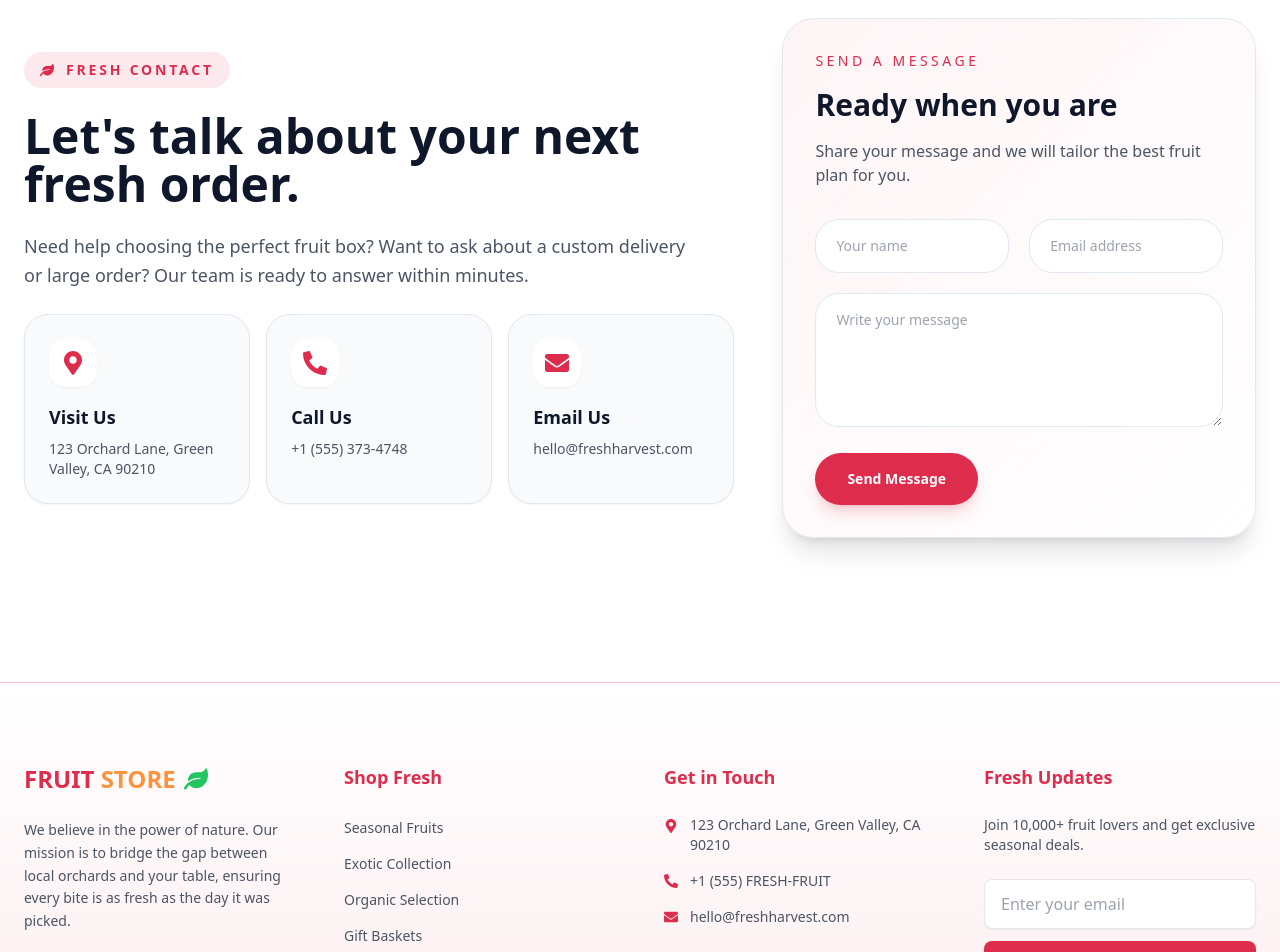
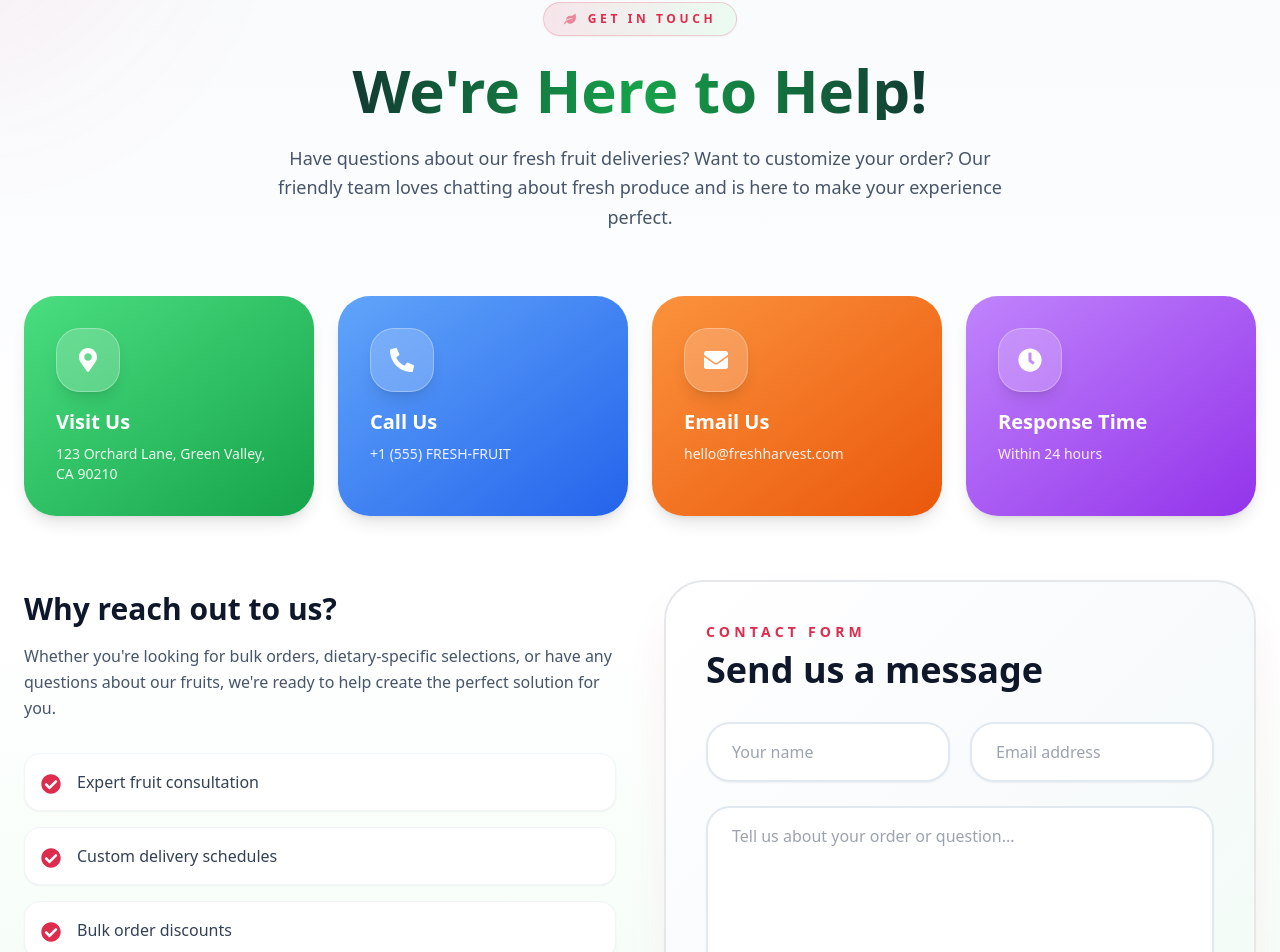
Before and after one commit to KashifSaeed1/Fruitstore-landing-page, a React (Vite) app: page / in a window 1280 px wide. Shown: the part 4584-5536 px from the top of the page. Built offline with nearby package versions, Linux system fonts and the light colour scheme; a web font is replaced by a local one.

Commit message:
chore: update contact section

```diff
--- a/src/components/Contact/Contact.jsx
+++ b/src/components/Contact/Contact.jsx
@@ -1,23 +1,49 @@
 import { useState } from "react";
 import { motion } from "framer-motion";
-import { FaPhoneAlt, FaEnvelope, FaMapMarkerAlt, FaLeaf } from "react-icons/fa";
+import { FaPhoneAlt, FaEnvelope, FaMapMarkerAlt, FaLeaf, FaClock, FaCheckCircle } from "react-icons/fa";
 import { toast, Toaster } from "react-hot-toast";
+
+const containerVariants = {
+  hidden: { opacity: 0 },
+  visible: {
+    opacity: 1,
+    transition: { staggerChildren: 0.15, delayChildren: 0.2 },
+  },
+};
+
+const itemVariants = {
+  hidden: { y: 20, opacity: 0 },
+  visible: {
+    y: 0,
+    opacity: 1,
+    transition: { duration: 0.6, ease: [0.22, 1, 0.36, 1] },
+  },
+};
 
 const contactDetails = [
   {
     title: "Visit Us",
     description: "123 Orchard Lane, Green Valley, CA 90210",
-    icon: <FaMapMarkerAlt className="text-primary text-2xl" />,
+    icon: <FaMapMarkerAlt className="text-white text-2xl" />,
+    gradient: "from-green-400 to-green-600",
   },
   {
     title: "Call Us",
-    description: "+1 (555) 373-4748",
-    icon: <FaPhoneAlt className="text-primary text-2xl" />,
+    description: "+1 (555) FRESH-FRUIT",
+    icon: <FaPhoneAlt className="text-white text-2xl" />,
+    gradient: "from-blue-400 to-blue-600",
   },
   {
     title: "Email Us",
     description: "hello@freshharvest.com",
-    icon: <FaEnvelope className="text-primary text-2xl" />,
+    icon: <FaEnvelope className="text-white text-2xl" />,
+    gradient: "from-orange-400 to-orange-600",
+  },
+  {
+    title: "Response Time",
+    description: "Within 24 hours",
+    icon: <FaClock className="text-white text-2xl" />,
+    gradient: "from-purple-400 to-purple-600",
   },
 ];
 
@@ -40,93 +66,175 @@ const Contact = () => {
   };
 
   return (
-    <section id="contact" className="bg-white pt-24 pb-16">
+    <section id="contact" className="relative py-20 bg-gradient-to-b from-slate-50 via-white to-green-50 overflow-hidden">
       <Toaster position="top-right" />
 
-      <div className="container mx-auto px-6">
-        <div className="grid gap-12 lg:grid-cols-[1.2fr_0.8fr] items-center">
+      {/* Decorative background elements */}
+      <div className="absolute top-0 left-0 w-96 h-96 bg-gradient-to-br from-primary/10 to-transparent rounded-full blur-3xl -translate-x-1/2 -translate-y-1/2 pointer-events-none" />
+      <div className="absolute bottom-0 right-0 w-96 h-96 bg-gradient-to-br from-green-200/20 to-transparent rounded-full blur-3xl translate-x-1/2 translate-y-1/2 pointer-events-none" />
+
+      <div className="container mx-auto px-6 relative z-10">
+        {/* Header */}
         <motion.div
-            initial={{ y: 30, opacity: 0 }}
-            whileInView={{ y: 0, opacity: 1 }}
+          variants={containerVariants}
+          initial="hidden"
+          whileInView="visible"
           viewport={{ once: true }}
-            transition={{ duration: 0.7 }}
-            className="space-y-6"
+          className="text-center mb-16 max-w-3xl mx-auto"
         >
-            <div className="inline-flex items-center gap-3 bg-primary/10 text-primary rounded-full px-4 py-2 text-sm font-semibold uppercase tracking-[0.2em]">
-              <FaLeaf />
-              Fresh Contact
+          <motion.div variants={itemVariants} className="inline-flex items-center gap-3 bg-gradient-to-r from-primary/10 to-green-100/50 text-primary rounded-full px-5 py-2 text-xs font-bold uppercase tracking-[0.3em] border border-primary/20 shadow-sm">
+            <FaLeaf className="animate-pulse" />
+            Get in Touch
+          </motion.div>
+
+          <motion.h2 variants={itemVariants} className="mt-6 text-5xl md:text-6xl font-black bg-gradient-to-r from-slate-900 via-green-600 to-slate-900 bg-clip-text text-transparent leading-tight">
+            We're Here to Help!
+          </motion.h2>
+
+          <motion.p variants={itemVariants} className="mt-6 text-lg text-slate-600 leading-relaxed">
+            Have questions about our fresh fruit deliveries? Want to customize your order? Our friendly team loves chatting about fresh produce and is here to make your experience perfect.
+          </motion.p>
+        </motion.div>
+
+        {/* Contact Details Grid */}
+        <motion.div
+          variants={containerVariants}
+          initial="hidden"
+          whileInView="visible"
+          viewport={{ once: true }}
+          className="grid grid-cols-1 sm:grid-cols-2 lg:grid-cols-4 gap-6 mb-16"
+        >
+          {contactDetails.map((detail, index) => (
+            <motion.div
+              key={detail.title}
+              variants={itemVariants}
+              whileHover={{ y: -8 }}
+              className={`bg-gradient-to-br ${detail.gradient} rounded-[2rem] p-8 text-white shadow-lg shadow-${detail.gradient.split('-')[1]}-500/20 cursor-pointer relative overflow-hidden group`}
+            >
+              <div className="absolute inset-0 bg-white/10 opacity-0 group-hover:opacity-100 transition-opacity duration-300" />
+              <div className="relative z-10 space-y-4">
+                <motion.div
+                  whileHover={{ scale: 1.2, rotate: 10 }}
+                  className="inline-flex h-16 w-16 items-center justify-center rounded-3xl bg-white/20 backdrop-blur-md border border-white/30 shadow-lg"
+                >
+                  {detail.icon}
+                </motion.div>
+                <div>
+                  <h3 className="text-xl font-bold">{detail.title}</h3>
+                  <p className="text-sm opacity-90 mt-2">{detail.description}</p>
                 </div>
-            <h2 className="text-4xl md:text-5xl font-bold text-slate-900 leading-tight">
-              Let's talk about your next fresh order.
-            </h2>
-            <p className="max-w-2xl text-gray-600 text-lg leading-relaxed">
-              Need help choosing the perfect fruit box? Want to ask about a custom delivery or large order? Our team is ready to answer within minutes.
-            </p>
-            <div className="grid gap-4 sm:grid-cols-3">
-              {contactDetails.map((detail) => (
-                <div
-                  key={detail.title}
-                  className="rounded-3xl border border-slate-200 bg-slate-50 p-6 shadow-sm transition hover:-translate-y-1 hover:shadow-md"
-                >
-                  <div className="mb-4 flex h-12 w-12 items-center justify-center rounded-2xl bg-white text-primary shadow-sm">
-                    {detail.icon}
-                  </div>
-                  <h3 className="font-semibold text-lg text-slate-900">{detail.title}</h3>
-                  <p className="mt-2 text-sm text-gray-600">{detail.description}</p>
-                </div>
-              ))}
               </div>
             </motion.div>
+          ))}
+        </motion.div>
 
+        {/* Main Content Grid */}
+        <div className="grid gap-12 lg:grid-cols-2 items-center">
+          {/* Left Column - Info */}
           <motion.div
-            initial={{ y: 30, opacity: 0 }}
-            whileInView={{ y: 0, opacity: 1 }}
+            variants={containerVariants}
+            initial="hidden"
+            whileInView="visible"
             viewport={{ once: true }}
-            transition={{ duration: 0.7, delay: 0.1 }}
-            className="rounded-[2rem] border border-slate-200 bg-gradient-to-br from-primary/5 to-white p-8 shadow-xl"
+            className="space-y-8"
           >
-            <div className="space-y-4">
-              <p className="text-sm uppercase tracking-[0.25em] text-primary">Send a message</p>
-              <h3 className="text-3xl font-bold text-slate-900">Ready when you are</h3>
-              <p className="text-gray-600">
-                Share your message and we will tailor the best fruit plan for you.
+            <motion.div variants={itemVariants} className="space-y-4">
+              <h3 className="text-3xl font-bold text-slate-900">Why reach out to us?</h3>
+              <p className="text-slate-600 leading-relaxed">
+                Whether you're looking for bulk orders, dietary-specific selections, or have any questions about our fruits, we're ready to help create the perfect solution for you.
               </p>
+            </motion.div>
+
+            {/* Benefits List */}
+            <motion.div variants={itemVariants} className="space-y-4">
+              {[
+                "Expert fruit consultation",
+                "Custom delivery schedules",
+                "Bulk order discounts",
+                "Seasonal recommendations",
+              ].map((benefit, index) => (
+                <motion.div
+                  key={index}
+                  whileHover={{ x: 8 }}
+                  className="flex items-start gap-4 rounded-2xl bg-white p-4 shadow-sm border border-slate-100 hover:border-primary/30 transition"
+                >
+                  <FaCheckCircle className="text-primary text-xl shrink-0 mt-1" />
+                  <p className="text-slate-700 font-medium">{benefit}</p>
+                </motion.div>
+              ))}
+            </motion.div>
+
+            <motion.div variants={itemVariants} className="rounded-2xl bg-gradient-to-br from-primary/5 to-green-100/30 p-6 border border-primary/20">
+              <p className="text-sm text-slate-600">
+                <span className="font-bold text-slate-900">Average response time:</span> Within 2 hours during business hours (Mon-Sat, 8 AM - 7 PM)
+              </p>
+            </motion.div>
+          </motion.div>
+
+          {/* Right Column - Form */}
+          <motion.div
+            initial={{ scale: 0.9, opacity: 0 }}
+            whileInView={{ scale: 1, opacity: 1 }}
+            viewport={{ once: true }}
+            transition={{ duration: 0.6 }}
+            className="rounded-[2.5rem] border-2 border-gradient-to-br from-primary/40 to-green-200/40 bg-gradient-to-br from-white via-slate-50 to-green-50 p-8 md:p-10 shadow-2xl shadow-primary/10"
+          >
+            <div className="space-y-2 mb-8">
+              <p className="text-sm font-bold uppercase tracking-[0.3em] text-primary">Contact Form</p>
+              <h3 className="text-3xl md:text-4xl font-bold text-slate-900">Send us a message</h3>
             </div>
 
-            <form onSubmit={handleSubmit} className="mt-8 space-y-5">
+            <form onSubmit={handleSubmit} className="space-y-6">
               <div className="grid gap-5 sm:grid-cols-2">
+                <motion.div whileFocus={{ scale: 1.02 }} className="relative">
                   <input
                     type="text"
                     name="name"
                     value={form.name}
                     onChange={handleChange}
                     placeholder="Your name"
-                  className="w-full rounded-3xl border border-slate-200 bg-white px-5 py-4 text-sm text-slate-900 outline-none transition focus:border-primary/80 focus:ring-2 focus:ring-primary/10"
+                    required
+                    className="w-full rounded-[1.5rem] border-2 border-slate-200 bg-white px-6 py-4 text-slate-900 outline-none transition focus:border-primary focus:ring-2 focus:ring-primary/20 shadow-sm"
                   />
+                </motion.div>
+                <motion.div whileFocus={{ scale: 1.02 }} className="relative">
                   <input
                     type="email"
                     name="email"
                     value={form.email}
                     onChange={handleChange}
                     placeholder="Email address"
-                  className="w-full rounded-3xl border border-slate-200 bg-white px-5 py-4 text-sm text-slate-900 outline-none transition focus:border-primary/80 focus:ring-2 focus:ring-primary/10"
+                    required
+                    className="w-full rounded-[1.5rem] border-2 border-slate-200 bg-white px-6 py-4 text-slate-900 outline-none transition focus:border-primary focus:ring-2 focus:ring-primary/20 shadow-sm"
                   />
+                </motion.div>
               </div>
+
+              <motion.div whileFocus={{ scale: 1.02 }} className="relative">
                 <textarea
                   name="message"
                   value={form.message}
                   onChange={handleChange}
-                rows="5"
-                placeholder="Write your message"
-                className="w-full rounded-[1.5rem] border border-slate-200 bg-white px-5 py-4 text-sm text-slate-900 outline-none transition focus:border-primary/80 focus:ring-2 focus:ring-primary/10"
+                  rows="6"
+                  placeholder="Tell us about your order or question..."
+                  required
+                  className="w-full rounded-[1.5rem] border-2 border-slate-200 bg-white px-6 py-4 text-slate-900 outline-none transition focus:border-primary focus:ring-2 focus:ring-primary/20 shadow-sm resize-none"
                 />
-              <button
+              </motion.div>
+
+              <motion.button
                 type="submit"
-                className="inline-flex items-center justify-center rounded-full bg-primary px-8 py-4 text-sm font-semibold text-white shadow-lg shadow-primary/20 transition hover:bg-primary/90"
+                whileHover={{ scale: 1.05, boxShadow: "0 20px 40px rgba(56, 189, 248, 0.3)" }}
+                whileTap={{ scale: 0.95 }}
+                className="w-full rounded-full bg-gradient-to-r from-primary to-green-500 px-8 py-5 text-base font-bold text-white shadow-xl shadow-primary/30 transition duration-300 hover:shadow-2xl uppercase tracking-wide"
               >
                 Send Message
-              </button>
+              </motion.button>
             </form>
+
+            <p className="mt-6 text-center text-sm text-slate-500">
+              We'll get back to you as soon as possible!
+            </p>
           </motion.div>
         </div>
       </div>
```
Lines whose indentation alone changed are shown as unchanged.
